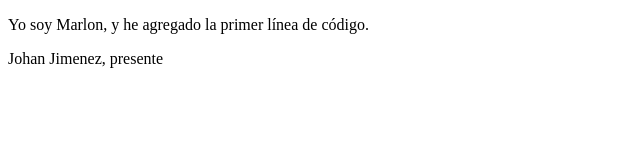
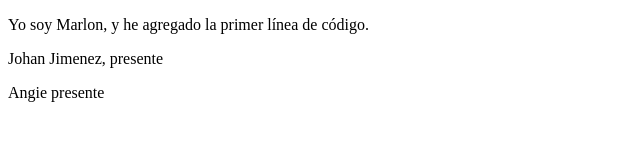
Before and after one commit to jjimenezg19/proyecto_johan1, a plain HTML site: page index.html in a window 1280 px wide. Shown: the whole page, without its empty margins (0-640 px from the left). Drawn offline with Linux system fonts and the light colour scheme.

Commit message:
Update index.html

```diff
--- a/index.html
+++ b/index.html
@@ -7,5 +7,6 @@
 <body>
     <p>Yo soy Marlon, y he agregado la primer línea de código.</p>
     <p> Johan Jimenez, presente </p>
+    <p> Angie presente</p>
 </body>
 </html>
```
